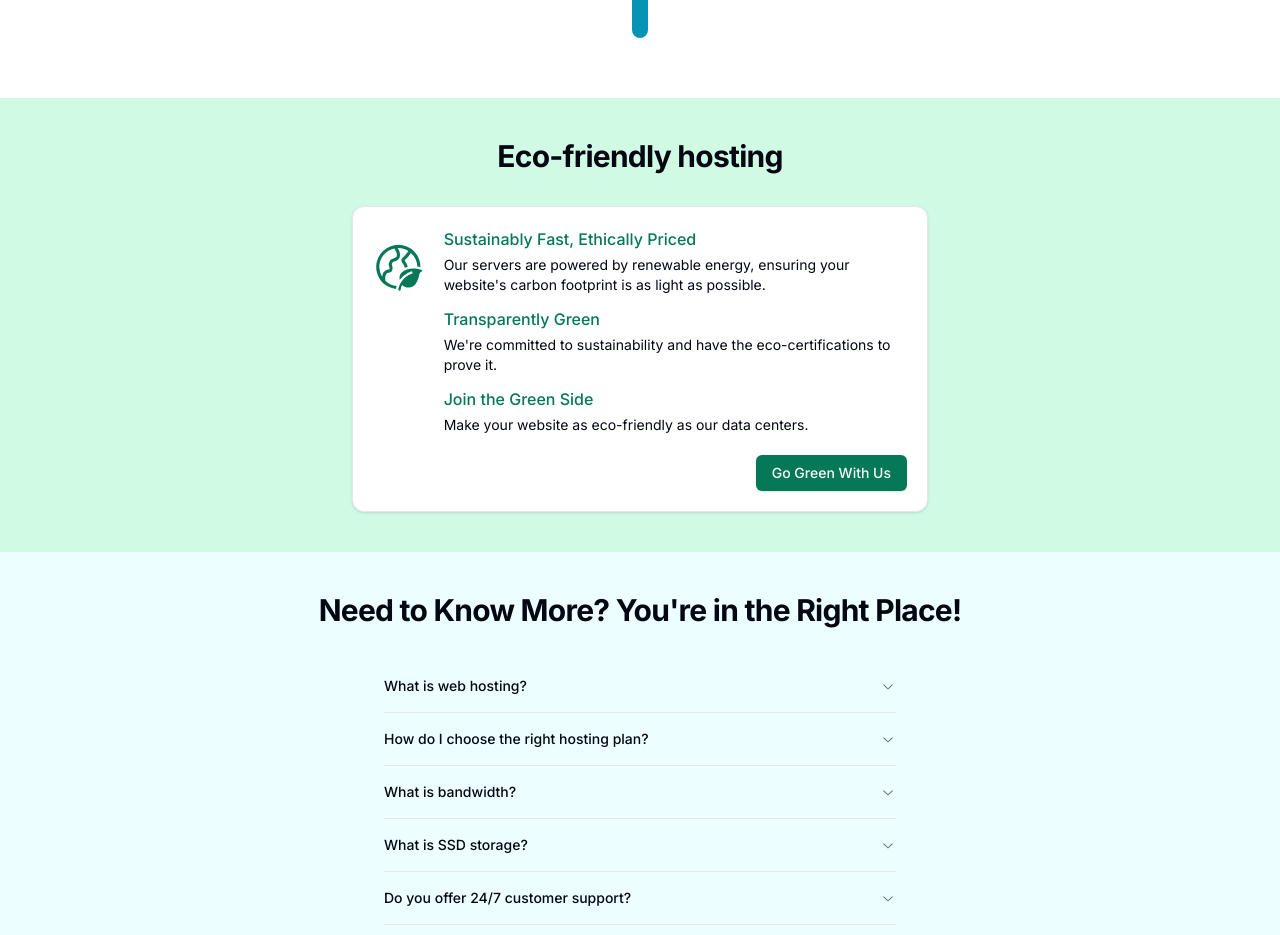
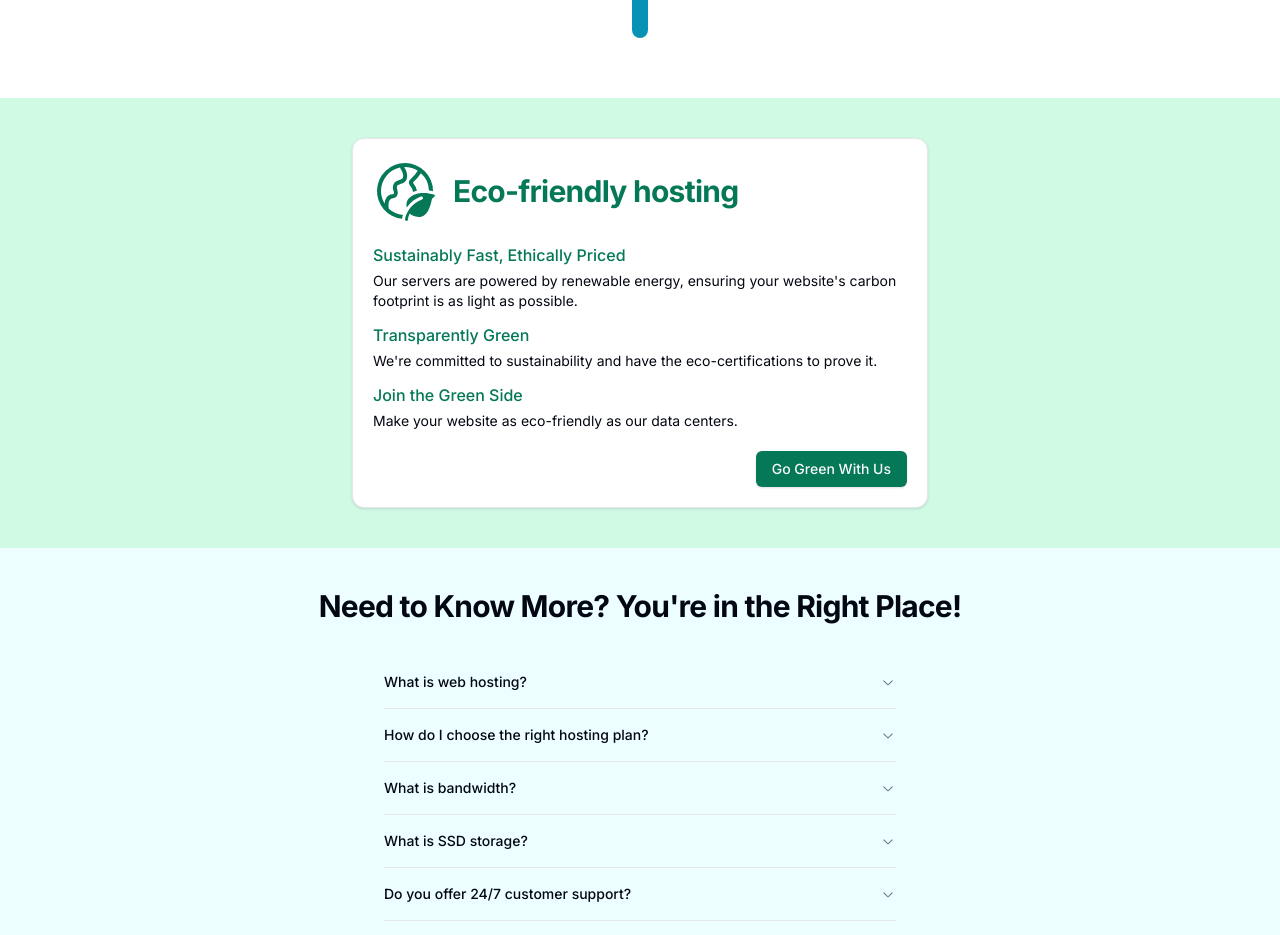
Before and after one commit to rosenthaljacob/guaranteed-host, a Next.js app: page / in a window 1280 px wide. Shown: the part 2720-3655 px from the top of the page. Built offline with nearby package versions, Linux system fonts and the light colour scheme.

Commit message:
Eco hosting section aligned

```diff
--- a/src/features/landingPage/sections/eco-hosting/EcoHosting.tsx
+++ b/src/features/landingPage/sections/eco-hosting/EcoHosting.tsx
@@ -11,14 +11,17 @@ export default function EcoHosting() {
   return (
     <section id="eco-hosting" className="w-full bg-emerald-100">
       <Container className="py-10 grid gap-8">
-        <h2 className="text-3xl font-bold text-center tracking-tight">
-          Eco-friendly hosting
-        </h2>
-        <Card className="flex p-5 max-w-xl w-full mx-auto gap-5">
-          <Icon
-            icon="fluent:earth-leaf-32-regular"
-            className="w-20 h-20 text-emerald-700"
-          />
+        <Card className="grid p-5 max-w-xl w-full mx-auto gap-5">
+          <div className="flex items-center gap-4 text-emerald-700">
+            <Icon
+              icon="fluent:earth-leaf-32-regular"
+              className="w-16 h-16  text-emerald-700"
+            />
+            <h2 className="text-2xl sm:text-3xl font-bold text-center tracking-tight">
+              Eco-friendly hosting
+            </h2>
+          </div>
+
           <div className="grid gap-1">
             <h6 className="text-medium font-medium text-emerald-700 ">
               Sustainably Fast, Ethically Priced
```
